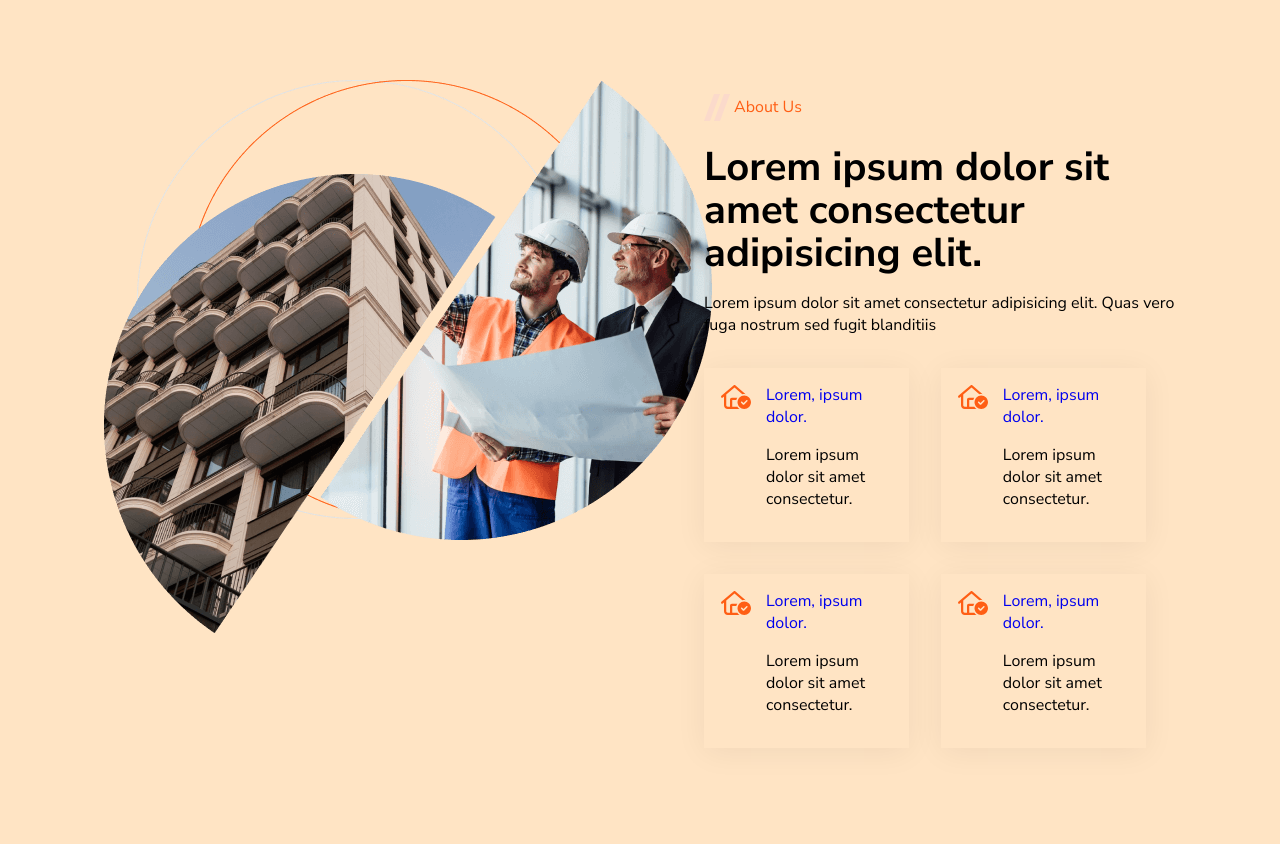
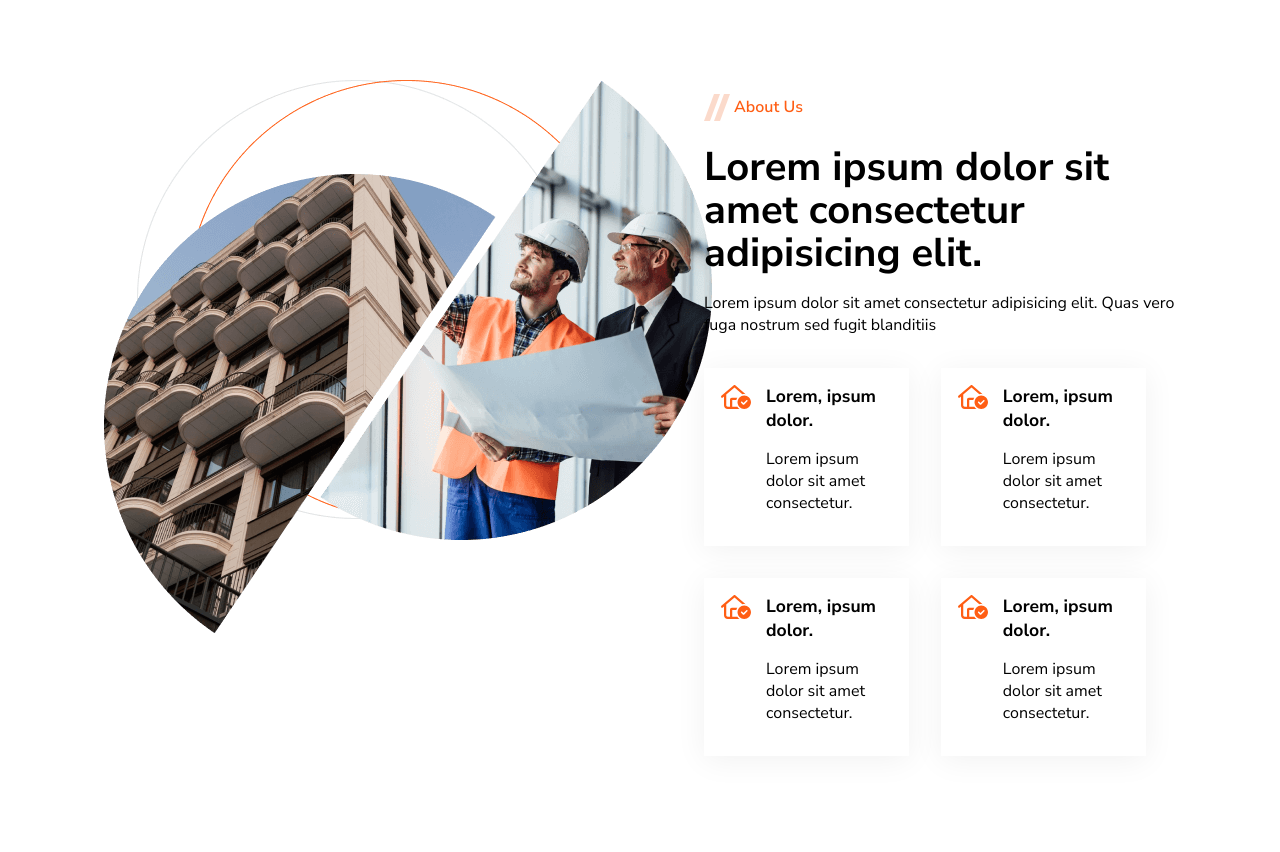
Before and after one commit to AnishNagarajan/about-us, a plain HTML site: page index.html in a window 1280 px wide. Drawn offline with Linux system fonts and the light colour scheme.

Commit message:
About us updation done

```diff
--- a/assets/css/about.css
+++ b/assets/css/about.css
@@ -7,7 +7,6 @@
     display: grid;
     grid-template-columns: 30px 1fr;
     align-items: center;
-    color:var(--primary-color);
 
 }
 .h2tag{
@@ -37,3 +36,12 @@
 .imgaboutus:hover{
     will-change: transform; transform: perspective(1000px) rotateX(-0.99deg) rotateY(0.5deg) scale3d(1,1,1);
 } */
+.feature{
+    font-size: 1.1rem;
+    font-weight: 700;
+    color: black;
+}
+.secimg p {
+    color:var(--primary-color);
+    font-weight: 600;
+}
--- a/assets/css/common.css
+++ b/assets/css/common.css
@@ -16,5 +16,4 @@ a{
 }
 section{
 padding: 10vh 3vw;
-background-color: bisque;
 }
```
